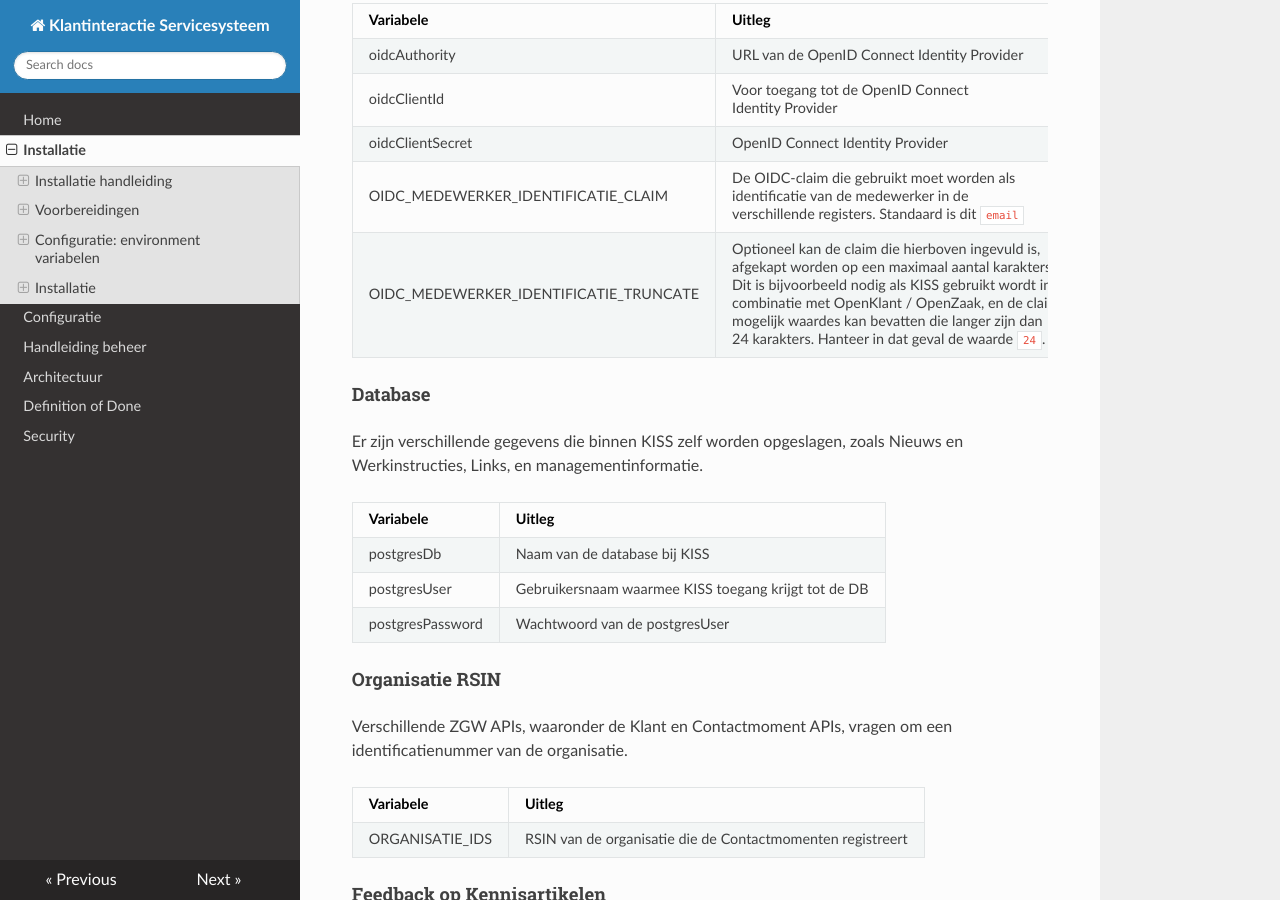
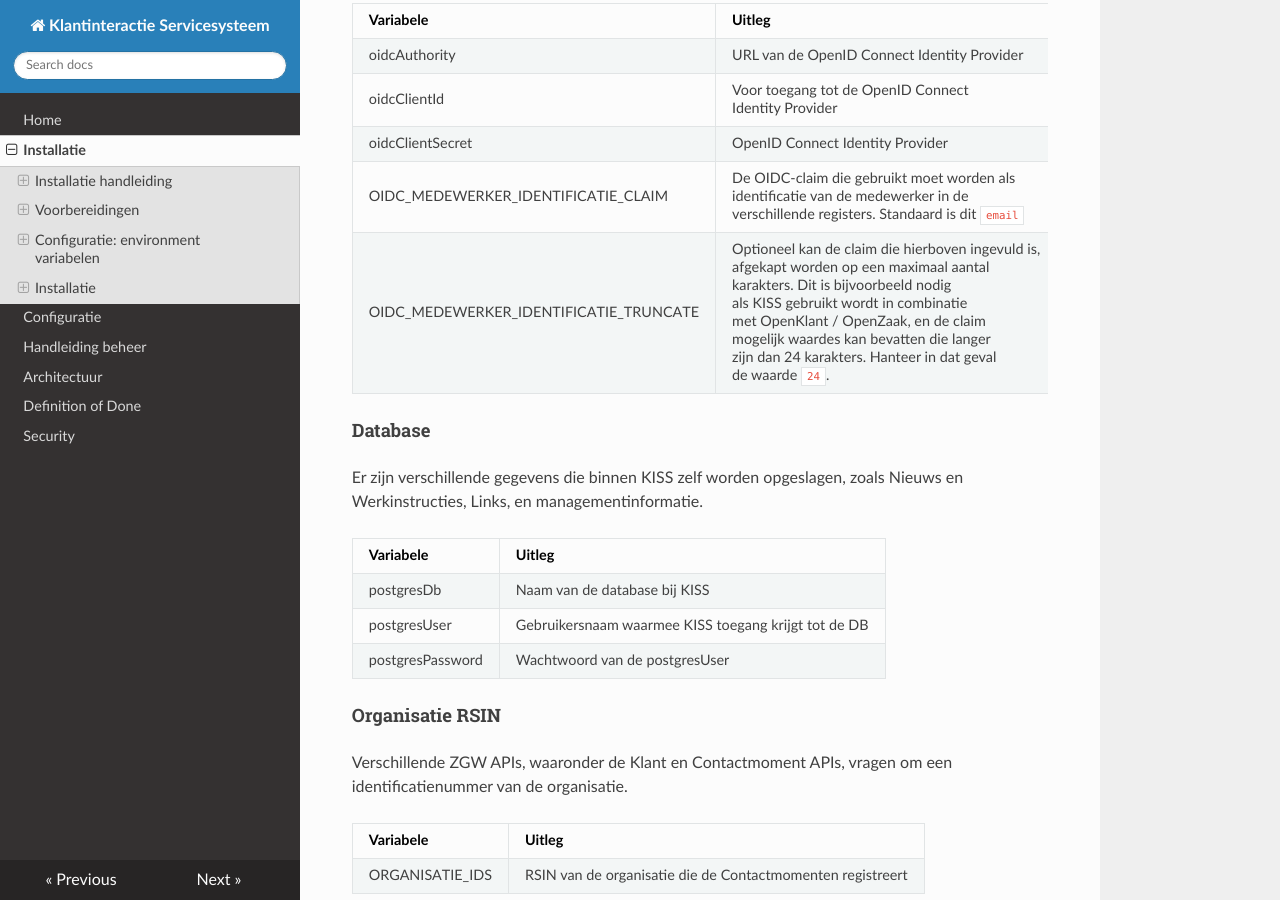
Before and after one commit to Klantinteractie-Servicesysteem/.github, an MkDocs documentation site: the page built from docs/INSTALLATION.md, in a window 1280 px wide and 900 px high, scrolled down 1892 px. Built offline with MkDocs 1.6.1, drawn with Linux system fonts in a browser that asks for light colours; nearby versions of some CDN libraries.

```diff
--- a/docs/INSTALLATION.md
+++ b/docs/INSTALLATION.md
@@ -63,7 +63,7 @@ Voor Authenticatie maakt KISS gebruik van een OpenIDConnect Identity Provider.
 | oidcClientId | Voor toegang tot de OpenID Connect <br />Identity Provider |
 | oidcClientSecret | OpenID Connect Identity Provider |
 | OIDC_MEDEWERKER_IDENTIFICATIE_CLAIM | De OIDC-claim die gebruikt moet worden als <br />identificatie van de medewerker in de <br />verschillende registers. Standaard is dit `email` |
-| OIDC_MEDEWERKER_IDENTIFICATIE_TRUNCATE | Optioneel kan de claim die hierboven ingevuld is, <br />afgekapt worden op een maximaal aantal karakters. <br />Dit is bijvoorbeeld nodig als KISS gebruikt wordt in <br />combinatie met OpenKlant / OpenZaak, en de claim <br />mogelijk waardes kan bevatten die langer zijn dan <br />24 karakters. Hanteer in dat geval de waarde `24`. |
+| OIDC_MEDEWERKER_IDENTIFICATIE_TRUNCATE | Optioneel kan de claim die hierboven ingevuld is, <br />afgekapt worden op een maximaal aantal <br />karakters. Dit is bijvoorbeeld nodig <br />als KISS gebruikt wordt in combinatie <br />met OpenKlant / OpenZaak, en de claim <br />mogelijk waardes kan bevatten die langer <br />zijn dan 24 karakters. Hanteer in dat geval <br />de waarde `24`. |
 
 #### Database
 Er zijn verschillende gegevens die binnen KISS zelf worden opgeslagen, zoals Nieuws en Werkinstructies, Links, en managementinformatie.
```
